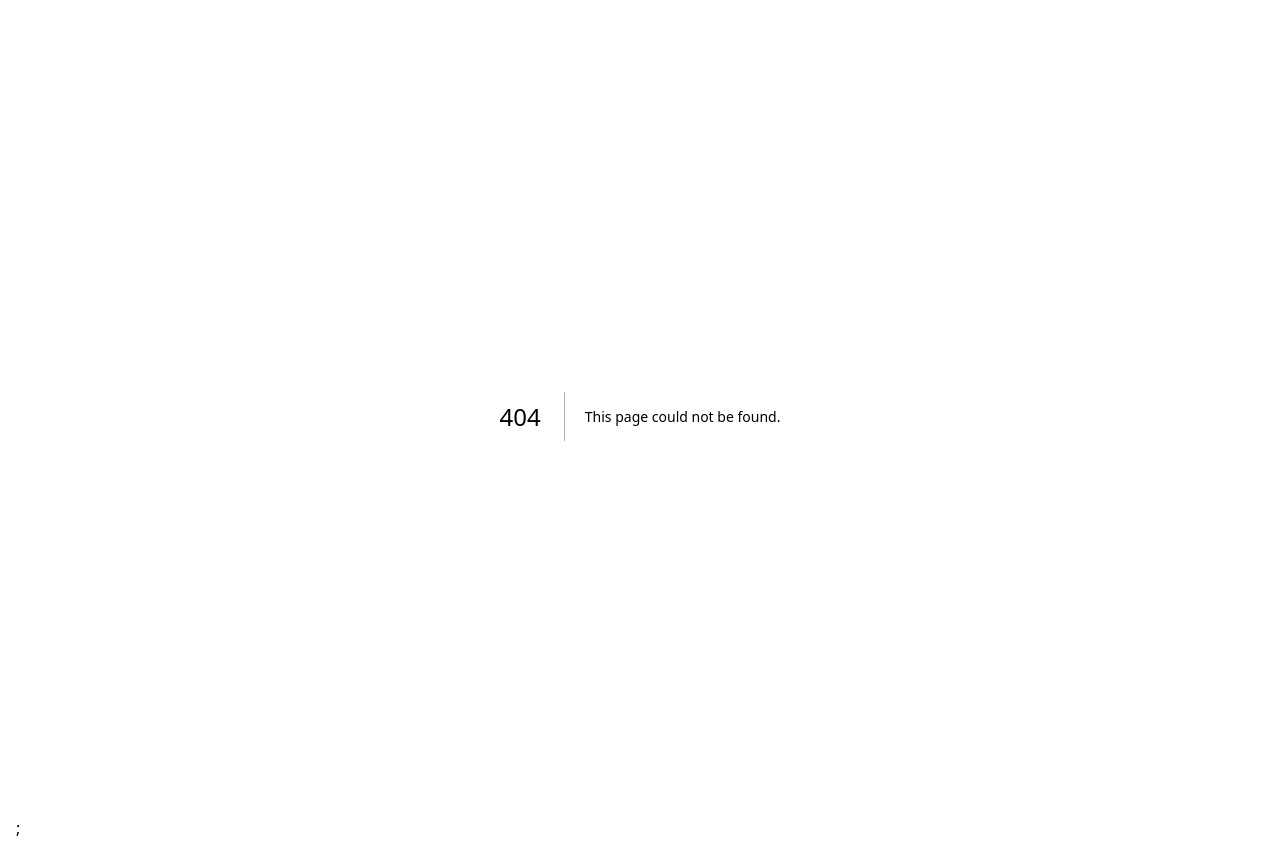
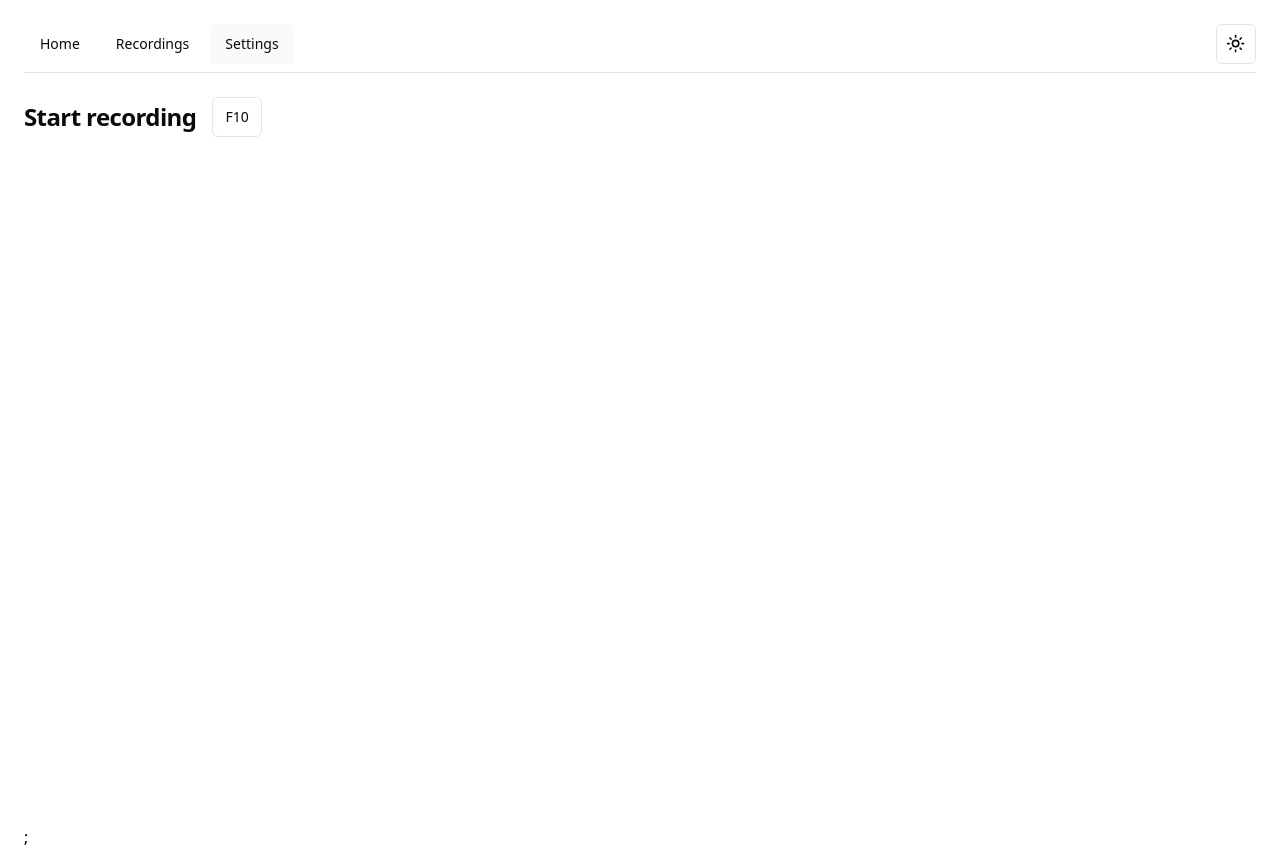
Before and after one commit to stachujone5/acap, a Next.js app: page /settings in a window 1280 px wide. Before the commit this address had no page. Built offline with nearby package versions, Linux system fonts and the light colour scheme.

Commit message:
Navigation

```diff
--- a/package.json
+++ b/package.json
@@ -10,6 +10,7 @@
 	},
 	"dependencies": {
 		"@radix-ui/react-dropdown-menu": "^2.0.5",
+		"@radix-ui/react-navigation-menu": "^1.1.3",
 		"@radix-ui/react-slot": "^1.0.2",
 		"@radix-ui/react-toggle": "^1.0.3",
 		"@tanstack/react-query": "^4.32.6",
--- a/src/app/globals.css
+++ b/src/app/globals.css
@@ -53,7 +53,4 @@
 	* {
 		@apply border-border;
 	}
-	body {
-		@apply bg-background text-foreground;
-	}
 }
--- a/src/app/layout.tsx
+++ b/src/app/layout.tsx
@@ -1,11 +1,15 @@
 import "./globals.css";
+import { Nav } from "./nav";
 import { Providers } from "./providers";
 
 export default function RootLayout({ children }: { children: React.ReactNode }) {
 	return (
 		<html lang="en">
-			<body className="h-screen overflow-hidden p-4">
-				<Providers>{children}</Providers>
+			<body className="relative h-screen overflow-hidden bg-background p-6 text-foreground">
+				<Providers>
+					<Nav />
+					<main className="h-full w-full py-6">{children}</main>
+				</Providers>
 			</body>
 		</html>
 	);
--- /dev/null
+++ b/src/app/nav.tsx
@@ -0,0 +1,69 @@
+"use client";
+
+import * as NavigationMenuPrimitive from "@radix-ui/react-navigation-menu";
+import NextLink from "next/link";
+import { Moon, Sun } from "lucide-react";
+import { useTheme } from "next-themes";
+import {
+	DropdownMenu,
+	DropdownMenuContent,
+	DropdownMenuItem,
+	DropdownMenuTrigger,
+} from "@/ui/dropdown-menu";
+import { Button } from "@/ui/button";
+import { usePathname } from "next/navigation";
+
+interface LinkProps {
+	children: React.ReactNode;
+	href: React.ComponentPropsWithoutRef<typeof NextLink>["href"];
+}
+
+const Link = ({ href, children }: LinkProps) => {
+	const pathname = usePathname();
+	const isActive = pathname === href;
+
+	return (
+		<NextLink href={href} passHref legacyBehavior>
+			<NavigationMenuPrimitive.Link
+				active={isActive}
+				className="group inline-flex h-10 w-max items-center justify-center rounded-md bg-background px-4 py-2 text-sm font-medium transition-colors hover:bg-accent hover:text-accent-foreground focus:bg-accent focus:text-accent-foreground focus:outline-none disabled:pointer-events-none disabled:opacity-50 data-[active]:bg-accent/50 data-[state=open]:bg-accent/50"
+			>
+				{children}
+			</NavigationMenuPrimitive.Link>
+		</NextLink>
+	);
+};
+
+export const Nav = () => {
+	const { setTheme } = useTheme();
+
+	return (
+		<NavigationMenuPrimitive.Root className="relative z-10 flex flex-1 items-center border-b pb-2">
+			<NavigationMenuPrimitive.List className="group flex flex-1 list-none items-center justify-center space-x-1">
+				<NavigationMenuPrimitive.Item>
+					<Link href="/">Home</Link>
+				</NavigationMenuPrimitive.Item>
+				<NavigationMenuPrimitive.Item>
+					<Link href="/recordings">Recordings</Link>
+				</NavigationMenuPrimitive.Item>
+				<NavigationMenuPrimitive.Item>
+					<Link href="/settings">Settings</Link>
+				</NavigationMenuPrimitive.Item>
+			</NavigationMenuPrimitive.List>
+
+			<DropdownMenu>
+				<DropdownMenuTrigger asChild>
+					<Button variant="outline" size="icon" className="absolute right-0 top-0">
+						<Sun className="h-[1.2rem] w-[1.2rem] rotate-0 scale-100 transition-all dark:-rotate-90 dark:scale-0" />
+						<Moon className="absolute h-[1.2rem] w-[1.2rem] rotate-90 scale-0 transition-all dark:rotate-0 dark:scale-100" />
+					</Button>
+				</DropdownMenuTrigger>
+				<DropdownMenuContent align="end">
+					<DropdownMenuItem onClick={() => setTheme("light")}>Light</DropdownMenuItem>
+					<DropdownMenuItem onClick={() => setTheme("dark")}>Dark</DropdownMenuItem>
+					<DropdownMenuItem onClick={() => setTheme("system")}>System</DropdownMenuItem>
+				</DropdownMenuContent>
+			</DropdownMenu>
+		</NavigationMenuPrimitive.Root>
+	);
+};
--- a/src/app/page.tsx
+++ b/src/app/page.tsx
@@ -1,56 +1,19 @@
 "use client";
 
 import { Button } from "@/ui/button";
-import { Toggle } from "@/ui/toggle";
+import { recordAudio } from "@/utils/bindings";
 import { useMutation } from "@tanstack/react-query";
-import { invoke } from "@tauri-apps/api/tauri";
-import { Italic } from "lucide-react";
-import { Moon, Sun } from "lucide-react";
-import { useTheme } from "next-themes";
-import {
-	DropdownMenu,
-	DropdownMenuContent,
-	DropdownMenuItem,
-	DropdownMenuTrigger,
-} from "@/ui/dropdown-menu";
 
-const handleRecord = () => {
-	return invoke("record_audio");
-};
-
-export default function Home() {
+const Home = () => {
 	const { mutate: startRecording } = useMutation({
-		mutationFn: handleRecord,
+		mutationFn: recordAudio,
 	});
 
 	return (
-		<main className="relative flex h-full w-full flex-col items-center justify-center gap-5">
-			<ModeToggle />
-			<Button onClick={() => startRecording}>Record</Button>
-
-			<Toggle variant="outline">
-				<Italic className="h-4 w-4" />
-			</Toggle>
-		</main>
-	);
-}
-
-const ModeToggle = () => {
-	const { setTheme } = useTheme();
-
-	return (
-		<DropdownMenu>
-			<DropdownMenuTrigger asChild>
-				<Button variant="outline" size="icon" className="absolute right-0 top-0">
-					<Sun className="h-[1.2rem] w-[1.2rem] rotate-0 scale-100 transition-all dark:-rotate-90 dark:scale-0" />
-					<Moon className="absolute h-[1.2rem] w-[1.2rem] rotate-90 scale-0 transition-all dark:rotate-0 dark:scale-100" />
-				</Button>
-			</DropdownMenuTrigger>
-			<DropdownMenuContent align="end">
-				<DropdownMenuItem onClick={() => setTheme("light")}>Light</DropdownMenuItem>
-				<DropdownMenuItem onClick={() => setTheme("dark")}>Dark</DropdownMenuItem>
-				<DropdownMenuItem onClick={() => setTheme("system")}>System</DropdownMenuItem>
-			</DropdownMenuContent>
-		</DropdownMenu>
+		<div>
+			<Button onClick={() => startRecording()}>Record</Button>
+		</div>
 	);
 };
+
+export default Home;
--- /dev/null
+++ b/src/app/recordings/page.tsx
@@ -0,0 +1,5 @@
+const Recordings = () => {
+	return <div></div>;
+};
+
+export default Recordings;
--- /dev/null
+++ b/src/app/settings/page.tsx
@@ -0,0 +1,31 @@
+"use client";
+
+import { Toggle } from "@/ui/toggle";
+import { useState } from "react";
+
+const Settings = () => {
+	const [pressed, setPressed] = useState(false);
+	const [key, setKey] = useState("F10");
+
+	const handleKeyDown = (e: React.KeyboardEvent<HTMLButtonElement>) => {
+		setKey(e.key);
+	};
+
+	return (
+		<div className="flex items-center gap-4">
+			<h3 className="text-2xl font-semibold tracking-tight">Start recording</h3>
+			<Toggle
+				pressed={pressed}
+				onPressedChange={(isPressed) => setPressed(isPressed)}
+				variant="outline"
+				onKeyDown={handleKeyDown}
+			>
+				<div className="flex items-center justify-center">{key}</div>
+			</Toggle>
+
+			{pressed && <p>Listening for keyboard input</p>}
+		</div>
+	);
+};
+
+export default Settings;
--- /dev/null
+++ b/src/utils/bindings.ts
@@ -0,0 +1,15 @@
+/* eslint-disable */
+// This file was generated by [tauri-specta](https://github.com/oscartbeaumont/tauri-specta). Do not edit this file manually.
+
+declare global {
+    interface Window {
+        __TAURI_INVOKE__<T>(cmd: string, args?: Record<string, unknown>): Promise<T>;
+    }
+}
+
+// Function avoids 'window not defined' in SSR
+const invoke = () => window.__TAURI_INVOKE__;
+
+export function recordAudio() {
+    return invoke()<null>("record_audio")
+}
```
Also changed, not shown: 1 other file (tests, documents, lock files or other folders).
